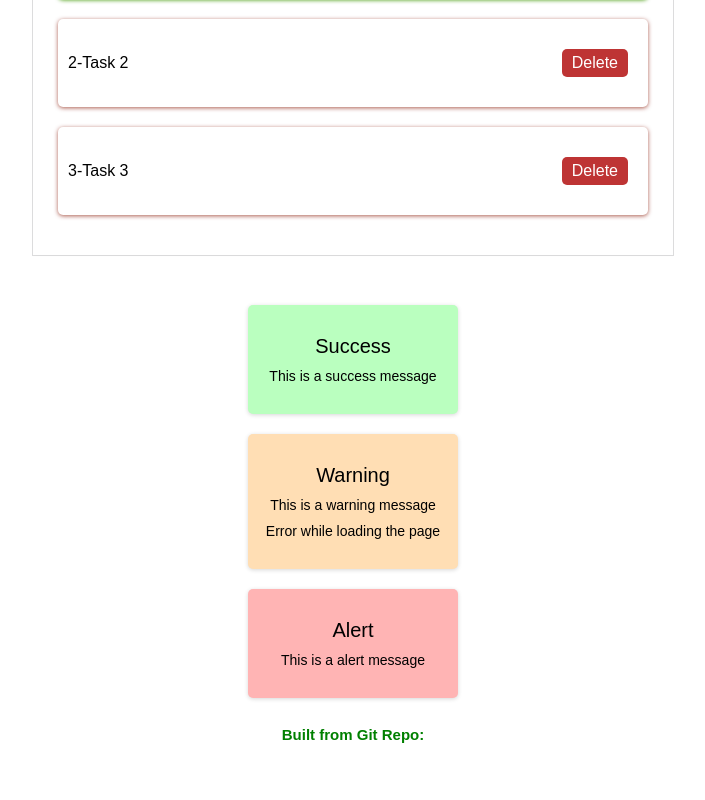
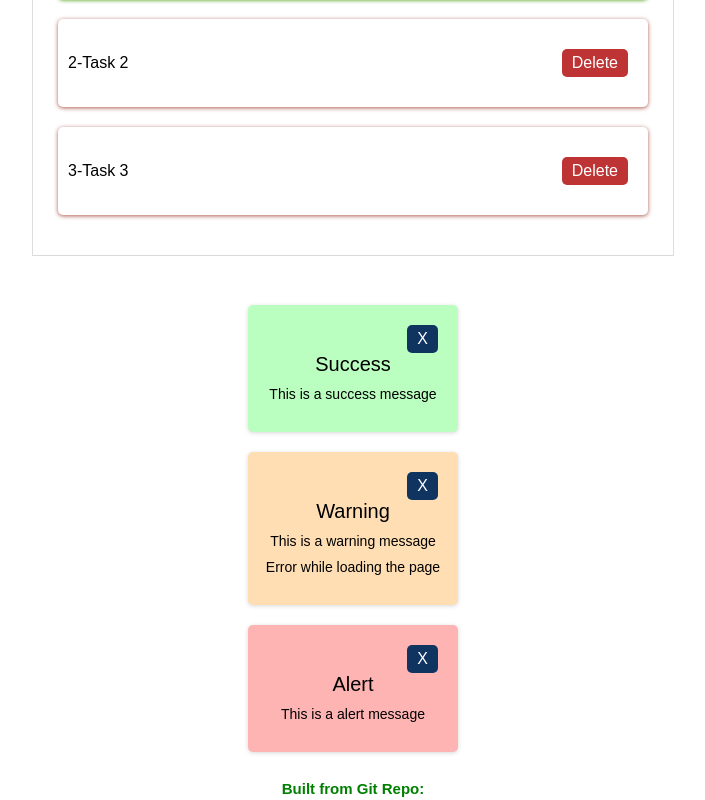
Before and after one commit to sankalp-it/react-0325-masterclass, a React (Vite) app: page / in a window 1280 px wide. Shown: the part 608-1408 px from the top of the page, without its empty margins (287-992 px from the left). Before the commit the page ends 1354 px from the top, so only its background shows below. Built offline with nearby package versions, Linux system fonts and the light colour scheme.

Commit message:
Add close button at the top to close the message

```diff
--- a/src/components/MessageBox.jsx
+++ b/src/components/MessageBox.jsx
@@ -5,9 +5,14 @@ import React from 'react'
 
 */
 export const MessageBox = ({messageType, children}) => {
-  return (
-    <div className={`box ${messageType}`}>
-        {children}
+    const [show, setShow] = React.useState(true);
+return (
+    <div className={show ? '' : 'hidden'}>
+            <div className={`box ${messageType}`} style={{ position: 'relative' }}>
+                    <button onClick={() => setShow(!show)} className='trigger' style={{ position: 'absolute', right: '10px', top: '0px' }}>X</button>
+                    <br></br>
+                    {children}
+            </div>
     </div>
-  )
+)
 }
```
